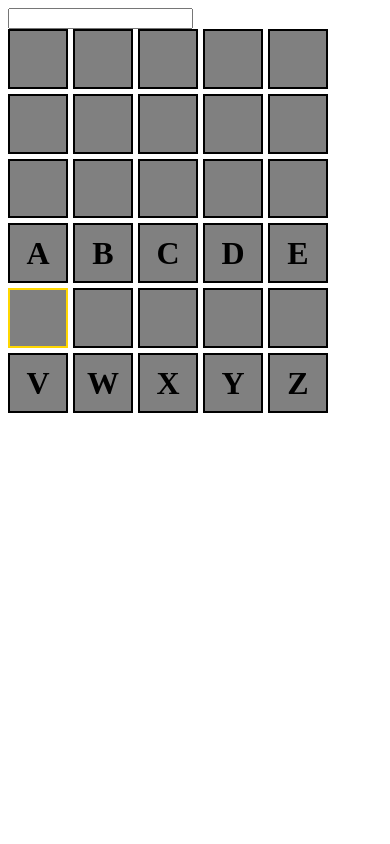
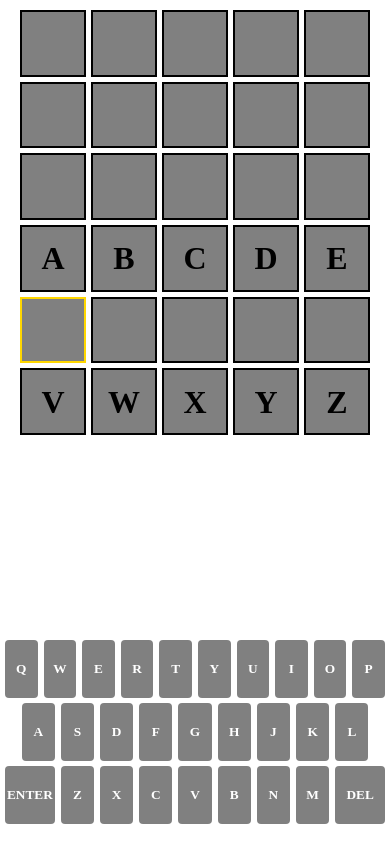
Before and after one commit to ahaggart/lamardle, a plain HTML site: page index.html in a window 390 px wide. Drawn offline with Linux system fonts and the light colour scheme.

Commit message:
add keyboard, fix on mobile

```diff
--- a/index.html
+++ b/index.html
@@ -9,10 +9,6 @@
 <script src="index.js" defer></script>
 <body>
 
-<form id="guesser">
-    <input id="text" ></input>
-</form>
-
 <div class="container">
     <div class="grid" id="grid">
         <grid-row letters="" id="fill-0"></grid-row>
@@ -22,6 +18,7 @@
         <grid-row letters="" guess-id=0></grid-row>
         <grid-row id="goal" letters="vwxyz"></grid-row>
     </div>
+    <game-keyboard></game-keyboard>
 </div>
 
 </body>
--- a/index.js
+++ b/index.js
@@ -1,6 +1,42 @@
 var numGuesses = 0;
+var curGuess = '';
 
 const REQUIRED_MATCHES = 3;
+const GRID_ROW_GAP = 5;
+const GRID_COL_GAP = 5;
+const MAX_WIDTH = 500;
+const KEYBOARD_HEIGHT_MIN_PERCENT = 0.25;
+const NUM_ROWS = 6;
+const NUM_LETTERS = 5;
+const KEY_HEIGHT = 58;
+const KEY_MARGIN = 5;
+const GRID_PADDING = 10;
+
+function resizeGrid() {
+    const gridPaddingWidth = GRID_PADDING * 2;
+    const targetWidth = Math.min(MAX_WIDTH, window.innerWidth - gridPaddingWidth);
+    const columnGapWidth = GRID_ROW_GAP * (NUM_LETTERS - 1)
+    const maxTileWidth = Math.floor((targetWidth - columnGapWidth) / NUM_LETTERS);
+
+    const keyboardHeight = KEY_HEIGHT * 3 + KEY_MARGIN * 2;
+    const gridPaddingHeight = GRID_PADDING * 2;
+    const targetHeight = window.innerHeight - keyboardHeight - gridPaddingHeight;
+    const rowGapHeight = GRID_ROW_GAP * (NUM_ROWS - 1);
+    const maxTileHeight = Math.floor((targetHeight - rowGapHeight) / NUM_ROWS);
+
+    const tileSize = Math.min(maxTileWidth, maxTileHeight);
+    const gridWidth = tileSize * NUM_LETTERS + columnGapWidth;
+    const gridHeight = tileSize * NUM_ROWS + rowGapHeight;
+
+    const grid = document.getElementById('grid');
+    grid.style.width = gridWidth + 'px';
+    grid.style.height = gridHeight + 'px';
+    grid.style.marginBottom = (targetHeight - gridHeight) + 'px';
+}
+
+resizeGrid();
+
+window.addEventListener('resize', resizeGrid);
 
 function getCurrentRow() {
     return document.getElementById("guess-" + numGuesses);
@@ -10,17 +46,21 @@ function getPreviousRow() {
     return document.getElementById("guess-" + (numGuesses - 1));
 }
 
-function handleChange(e) {
-    if (e.target.value.length > 5) {
-        e.target.value = e.target.value.substring(0, 5);
+function appendLetter(letter) {
+    if (curGuess.length == 5) {
         return;
     }
-    const value = e.target.value;
-    const row = getCurrentRow();
-    row.setLetters(value);
-};
+    curGuess += letter;
+    getCurrentRow().setLetters(curGuess);
+}
 
-document.getElementById("text").addEventListener('input', handleChange);
+function backspace() {
+    if (curGuess.length == 0) {
+        return;
+    }
+    curGuess = curGuess.substring(0, curGuess.length - 1);
+    getCurrentRow().setLetters(curGuess);
+}
 
 function canGuess() {
     const currentRow = getCurrentRow();
@@ -58,30 +98,25 @@ function guess() {
         document.getElementById("goal")
     );
     grid.children[0].remove();
-
-    document.getElementById("text").value = "";
+    curGuess = '';
 }
 
-function onSubmit(e) {
-    e.preventDefault();
-    guess();
-}
-
-document.getElementById("guesser").addEventListener('submit', onSubmit);
-
-class GridLetter extends HTMLSpanElement {
+class GridLetter extends HTMLElement {
     constructor(guessId, pos, letter) {
         super();
         this.pos = pos;
         this.guessId = guessId;
         this.id = 'letter-' + guessId + '-' + pos;
-        this.innerText = letter || this.getAttribute("letter") || "";
+        this.setLetter(letter || this.getAttribute("letter") || "");
         this.classList.add('letter');
     }
 
     setLetter(letter) {
+        this.letter = letter;
         this.innerText = letter;
-        this.style.backgroundColor = 'var(--non-matches-color)';
+        const prev = document.getElementById("letter-" + (this.guessId-1) + '-' + this.pos);
+        const matches = prev && (prev.letter === this.letter);
+        this.style.backgroundColor = matches ? 'var(--matches-color)' : 'var(--non-matches-color)';
     }
 
     setHighlight(isHighlighted) {
@@ -89,7 +124,7 @@ class GridLetter extends HTMLSpanElement {
     }
 }
 
-customElements.define('grid-letter', GridLetter, { extends: 'span' });
+customElements.define('grid-letter', GridLetter);
 
 class GridRow extends HTMLElement {
     tiles = [];
@@ -126,4 +161,62 @@ class GridRow extends HTMLElement {
 
 customElements.define('grid-row', GridRow);
 
+class GameKeyboard extends HTMLElement {
+    constructor() {
+        super();
+
+        const keyboardContainer = document.createElement('div');
+        keyboardContainer.style.margin = "0 5px";
+        keyboardContainer.appendChild(this.createRow('qwertyuiop'));
+        keyboardContainer.appendChild(this.createRow(' asdfghjkl '));
+        keyboardContainer.appendChild(this.createRow('+zxcvbnm-'));
+        this.appendChild(keyboardContainer);
+    }
+
+    createRow(letters) {
+        const row = document.createElement('div');
+        row.classList.add('game-keyboard-row');
+        for (let letter of letters) {
+            if (letter === ' ') {
+                const spacer = document.createElement('div');
+                spacer.classList.add('point-five');
+                row.appendChild(spacer);
+            } else if (letter === '+') {
+                const key = document.createElement('button');
+                key.classList.add('key', 'one-point-five');
+                key.innerText = 'enter';
+                key.addEventListener('click', guess);
+                row.appendChild(key);
+            } else if (letter === '-') {
+                const key = document.createElement('button');
+                key.classList.add('key', 'one-point-five');
+                key.innerText = 'del';
+                key.addEventListener('click', backspace);
+                row.appendChild(key);
+            } else {
+                const key = document.createElement('button');
+                key.classList.add('key');
+                key.addEventListener('click', () => appendLetter(letter));
+                key.innerText = letter;
+                row.appendChild(key);
+            }
+        }
+
+        return row;
+    }
+}
+
+customElements.define('game-keyboard', GameKeyboard);
+
+document.addEventListener('keydown', e => {
+    if (e.key === 'Backspace') {
+        backspace();
+    } else if (e.key === 'Enter') {
+        guess();
+    } else if (e.key.match(/^[a-z]$/)) {
+        appendLetter(e.key);
+    }
+});
+
+
 console.log("got here");
--- a/style.css
+++ b/style.css
@@ -3,18 +3,28 @@
     --non-highlight-color: black;
     --matches-color: green;
     --non-matches-color: gray;
+    --key-color: gray;
+    --key-text-color: white;
+}
+
+html,body {
+    margin: 0;
+    height: 100%;
 }
 
 .container {
-    width: 320px;
-    height: 384px;
+    width: 100%;
+    max-width: 500px;
+    margin: auto;
 }
 
 .grid {
-    height: 100%;
+    margin: auto;
     display: grid;
+    padding: 10px;
     grid-template-rows: repeat(6, 1fr);
     grid-row-gap: 5px;
+    box-sizing: border-box;
 }
 
 .grid-row {
@@ -25,7 +35,8 @@
 }
 
 .letter {
-    /* background-color: gray; */
+    min-width: 20px;
+    min-height: 20px;
     height: 100%;
     width: 100%;
     display: inline-flex;
@@ -41,3 +52,45 @@
     border-width: 2px;
     border-style: solid;
 }
+
+.game-keyboard-row {
+    display: flex;
+    margin-bottom: 5px;
+    vertical-align: bottom;
+}
+
+.game-keyboard-row:last-of-type {
+    margin-bottom: 0;
+}
+
+.key {
+    font-family: inherit;
+    font-weight: bold;
+    border: 0;
+    padding: 0;
+    margin: 0 6px 0 0;
+    height: 58px;
+    border-radius: 4px;
+    cursor: pointer;
+    user-select: none;
+    background-color: var(--key-color);
+    color: var(--key-text-color);
+    flex: 1;
+    display: flex;
+    justify-content: center;
+    align-items: center;
+    text-transform: uppercase;
+    -webkit-tap-highlight-color: rgba(0,0,0,0.3);
+}
+
+.key:last-of-type {
+    margin: 0;
+}
+
+.point-five {
+    flex: 0.5;
+}
+
+.one-point-five {
+    flex: 1.5;
+}
```
